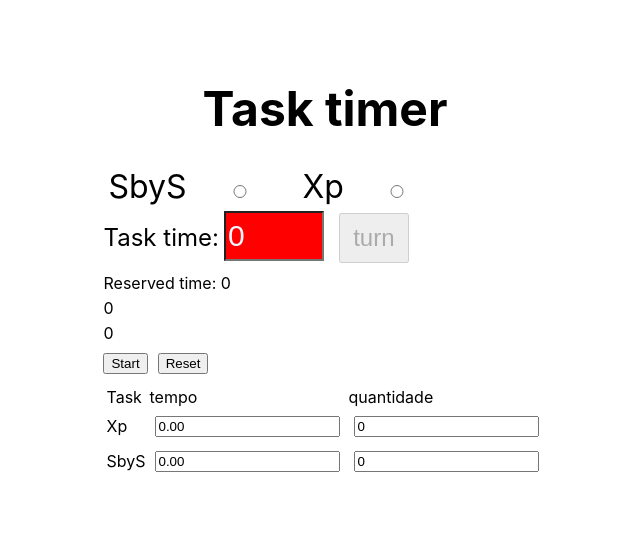
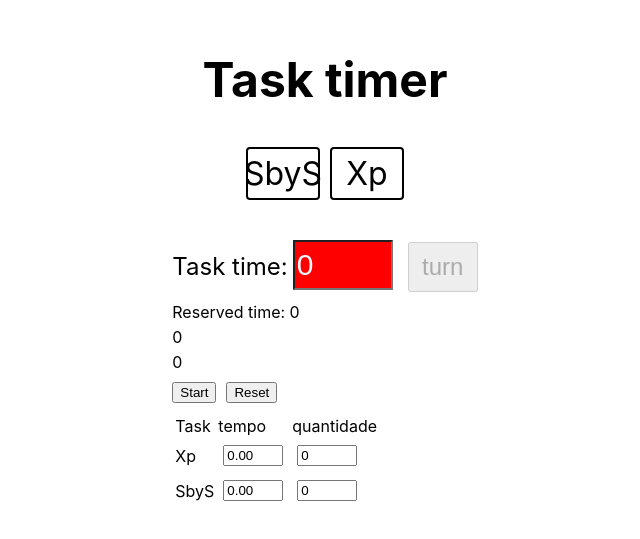
Before and after one commit to devamaral2/Task-cronometer, a Next.js app: page / in a window 1280 px wide. Shown: the part 117-656 px from the top of the page, without its empty margins (315-955 px from the left). Built offline with nearby package versions, Linux system fonts and the light colour scheme.

Commit message:
mudancas no estilo dos radios

```diff
--- a/components/Cronometer/Cronometer.jsx
+++ b/components/Cronometer/Cronometer.jsx
@@ -21,6 +21,8 @@ export function Cronometer() {
   const [workTimeXp, setWorkTimeXp] = useState(0);
   const [taskQuantSByS, setTaskQuantSByB] = useState(0);
   const [taskQuantXp, setTaskQuantXp] = useState(0);
+  const [sbysClass, setSbysClass] = useState('radio-label')
+  const [xpClass, setXpClass] = useState('radio-label')
 
   useEffect(() => {
     const data = localStorage.getItem('data')
@@ -87,8 +89,16 @@ export function Cronometer() {
   }
 
   function handleRadio(event) {
-    if (event.target.id === 'radioSbyS') setRadio('SbyS')
-    if (event.target.id === 'radioXp') setRadio('Xp')
+    if (event.target.id === 'radioSbyS') {
+      setRadio('SbyS');
+      setSbysClass('radio-label brown');
+      setXpClass('radio-label')
+    }
+    if (event.target.id === 'radioXp') {
+      setRadio('Xp');
+      setXpClass('radio-label brown');
+      setSbysClass('radio-label')
+    }
   }
 
   function handleDelete(event) {
@@ -139,6 +149,8 @@ export function Cronometer() {
       <Radios
         handleRadio={ handleRadio }
         radio={ radio }
+        xpClass={ xpClass }
+        sbysClass={ sbysClass }
       />
       <TaskTime
         totalTime={ totalTime }
--- a/components/Cronometer/Radios/index.jsx
+++ b/components/Cronometer/Radios/index.jsx
@@ -5,13 +5,18 @@ class Radios extends React.Component {
     const {
       handleRadio,
       radio,
-
+      xpClass,
+      sbysClass
     } = this.props;
 
     return (
-      <>
-        <label htmlFor='radio'>
-        <label className="radio__label">
+      <div >
+        <label className="radio-conteiner" htmlFor='radio'>
+          <div
+            className={ sbysClass }
+          >
+            <label
+            >
               SbyS
               <input
                 className="radio"
@@ -19,10 +24,12 @@ class Radios extends React.Component {
                 id="radioSbyS"
                 name="radio"
                 onChange={ handleRadio }
-            value={ radio }
+                value={radio}
               />
             </label>
-        <label className="radio__label">
+          </div>
+            <div className= { xpClass }>
+          <label>
               Xp
             <input
               className="radio"
@@ -33,9 +40,10 @@ class Radios extends React.Component {
               value={ radio }
               />
           </label>
+              </div>
         </label>
         <br />
-      </>
+      </div>
     )
   }
 }
--- a/styles/globals.css
+++ b/styles/globals.css
@@ -16,12 +16,9 @@ a {
   margin: 5px;
 }
 
-.radio__label {
-  font-size: 2rem;
-}
 
 .radio {
-  width: 6rem;
+  display: none;
 }
 
 .input__name .inputs {
@@ -41,3 +38,35 @@ a {
   width: 70px;
   font-size: 24px;
 }
+
+.radio-label:hover {
+  transition: color 200ms;
+  background-color: brown;
+  color:aliceblue;
+}
+
+
+.radio-label {
+  font-size: 2rem;
+  border: black 2px solid;
+  width: 25%;
+  border-radius: 4px;
+  display: flex;
+  justify-content: center;
+}
+
+.radio-conteiner {
+ display: flex;
+ flex-direction: row;
+ justify-content: center;
+}
+
+
+.brown {
+  background-color: brown;
+  color:aliceblue;
+}
+
+.inputs {
+  width: 60px;
+}
```
Also changed, not shown: pages/index.js (+6 -2 lines). Lines whose indentation alone changed are shown as unchanged.
